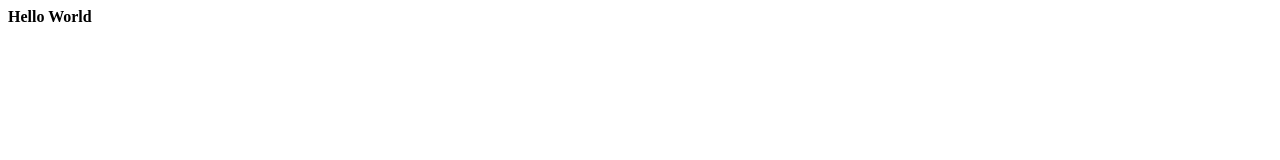
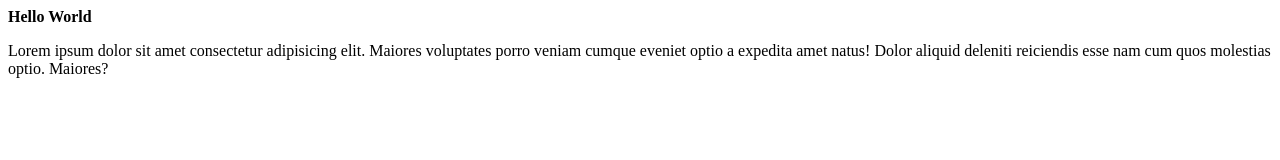
Before and after one commit to RizkyBani/gitRemote2, a plain HTML site: page index.html in a window 1280 px wide. Drawn offline with Linux system fonts and the light colour scheme.

Commit message:
menambahkan paragraf

```diff
--- a/index.html
+++ b/index.html
@@ -9,6 +9,8 @@
 
 <body>
     <b>Hello World</b>
+    <p>Lorem ipsum dolor sit amet consectetur adipisicing elit. Maiores voluptates porro veniam cumque eveniet optio a
+        expedita amet natus! Dolor aliquid deleniti reiciendis esse nam cum quos molestias optio. Maiores?</p>
 </body>
 
 </html>
```
